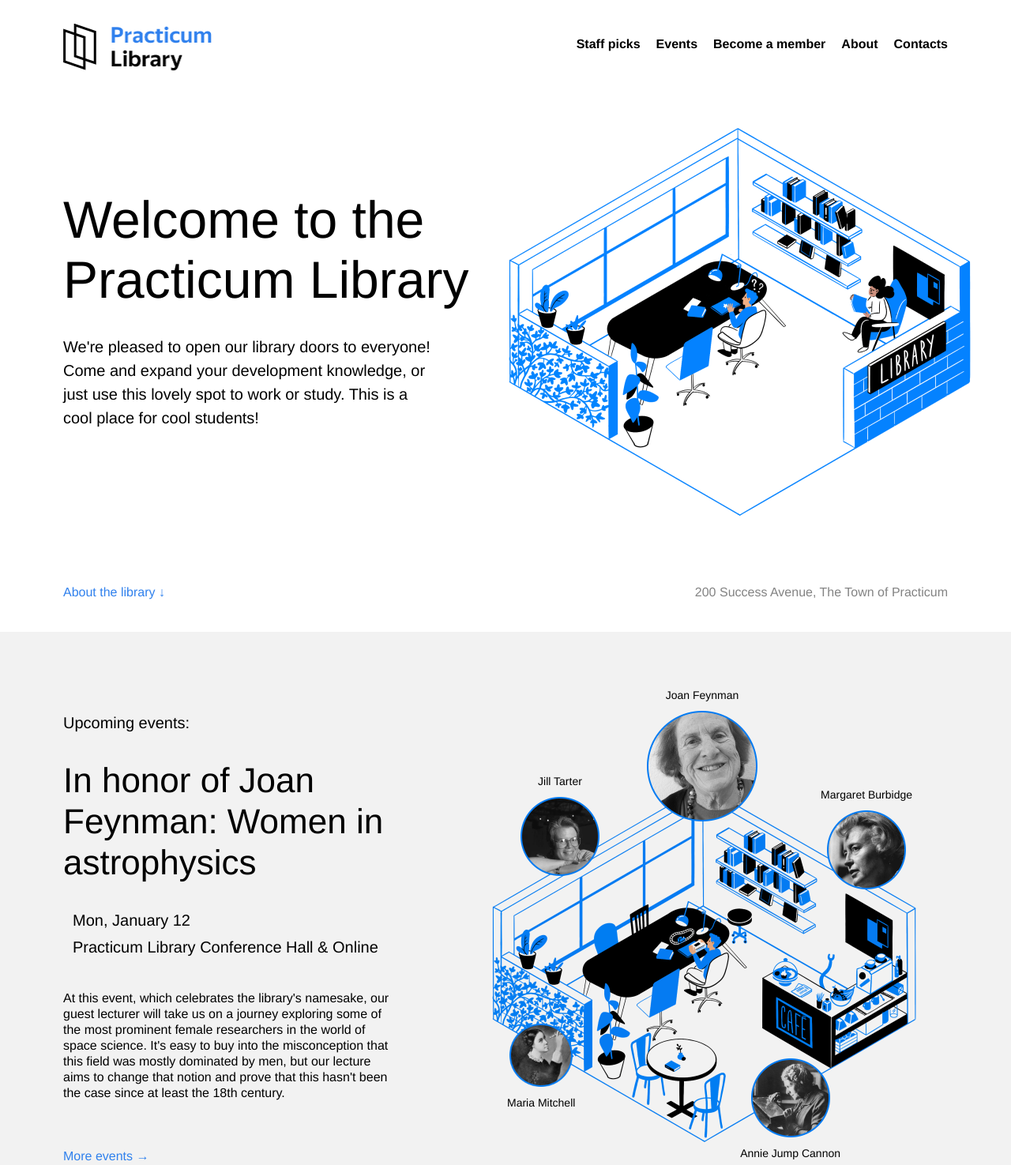
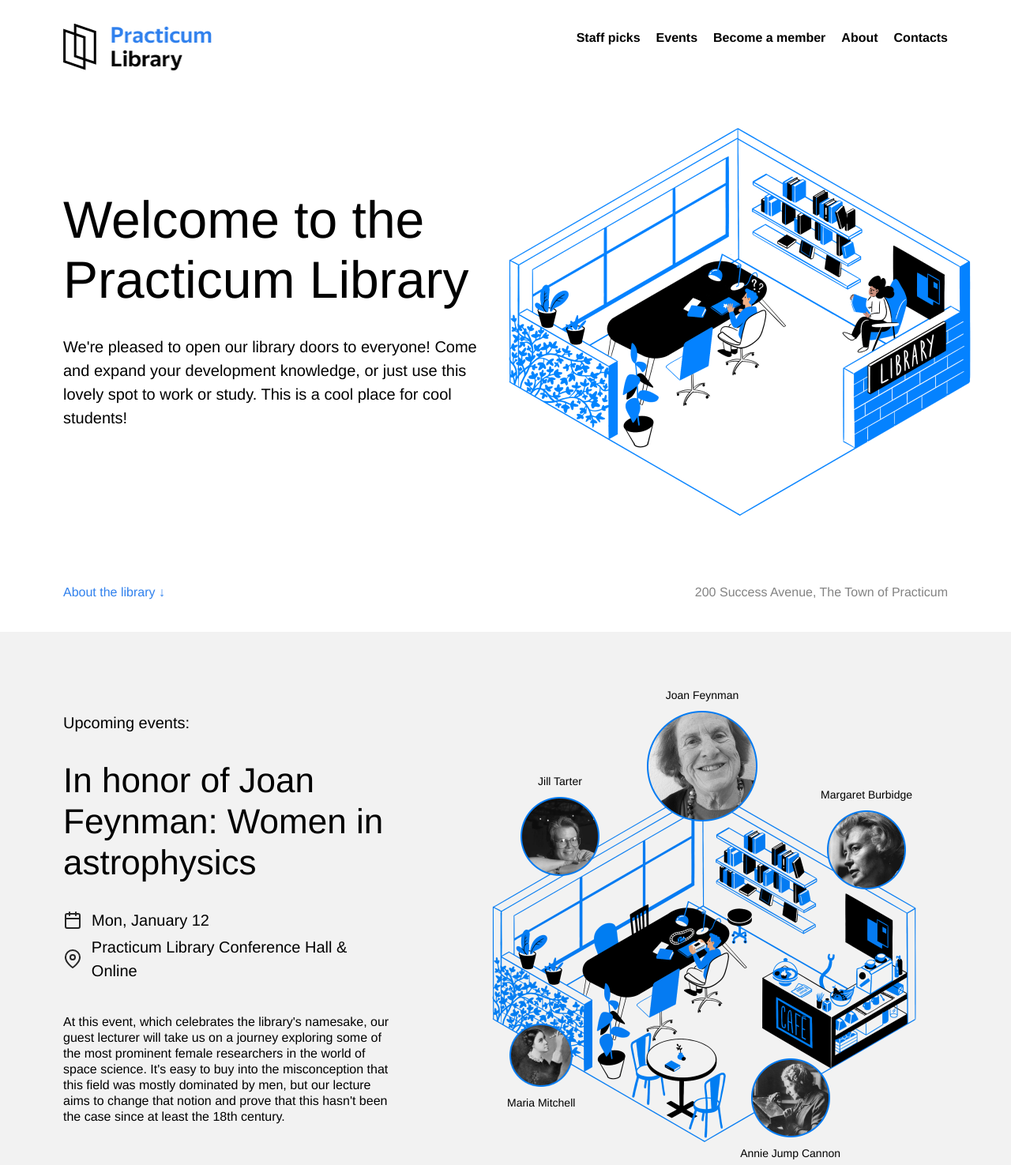
Before and after one commit to agclaure93/se_project_library, a plain HTML site: page index.html in a window 1280 px wide. Shown: the top 1475 px of the page at 79% size. Drawn offline with Linux system fonts and the light colour scheme.

Commit message:
fixed errors

```diff
--- a/styles/style.css
+++ b/styles/style.css
@@ -36,6 +36,7 @@
   display: flex;
   align-items: center;
   column-gap: 20px;
+  margin-bottom: auto;
 }
 
 .nav__link {
@@ -60,11 +61,10 @@
   font-size: 20px;
   line-height: 30px;
   margin: 32px 0 0;
-  max-width: 465px;
+  max-width: 532px;
 }
 
 .header__image {
-  /* Write styles here */
   z-index: 1;
   max-width: 636px;
   position: absolute;
@@ -103,6 +103,7 @@
   padding-bottom: 140px;
   background-color: #f2f2f2;
   background-image: url("../images/staff_picks_background.jpg");
+  background-size: cover;
 }
 
 .staff__title {
@@ -128,7 +129,7 @@
   display: flex;
   flex-wrap: wrap;
   justify-content: center;
-  gap: 40px 40px;
+  gap: 40px;
   list-style-type: none;
   padding: 0;
 }
@@ -214,6 +215,8 @@
   background-repeat: no-repeat;
   background-position: center;
   margin-right: 12px;
+  width: 24px;
+  height: 24px;
 }
 
 .event-info__icon_type_calendar {
```
